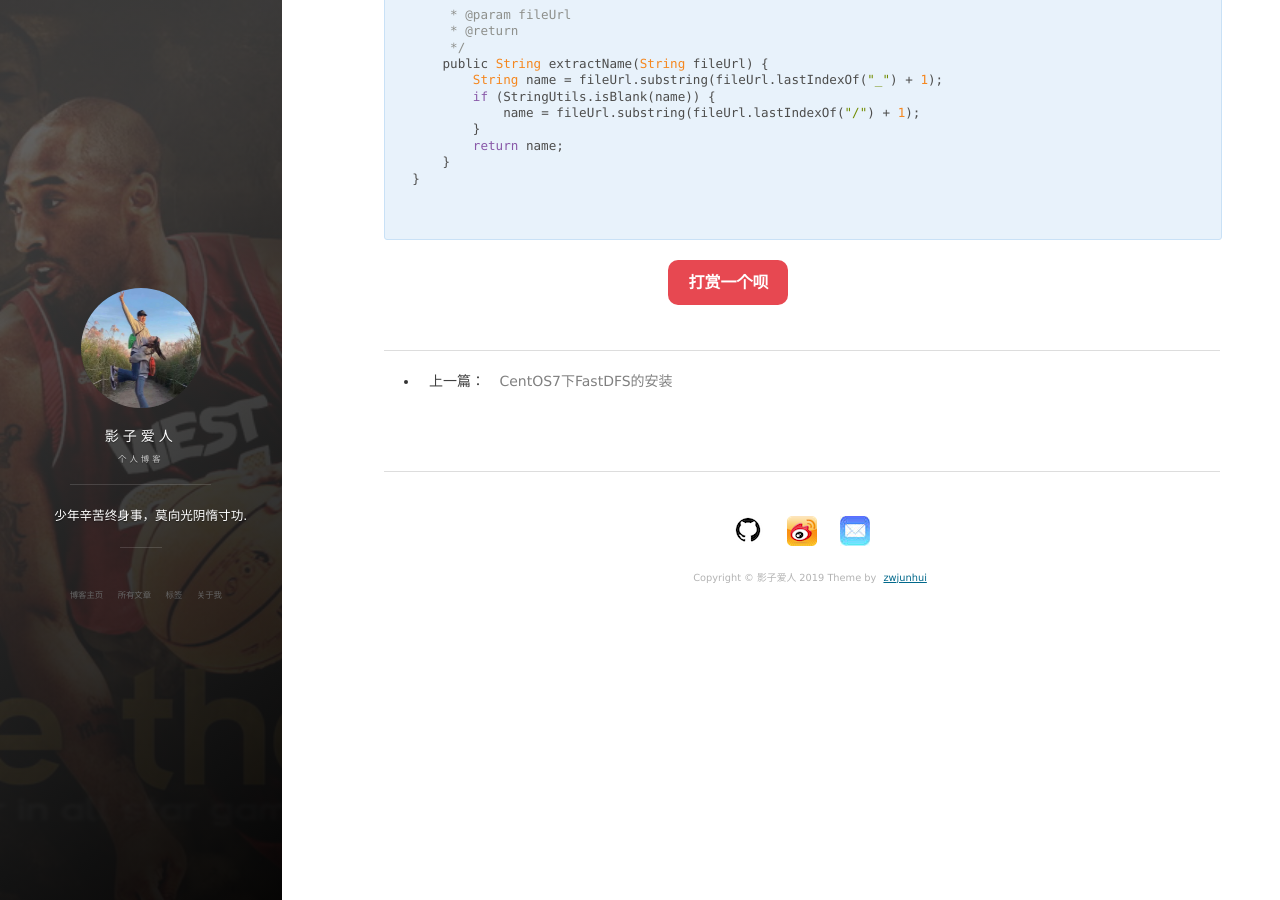
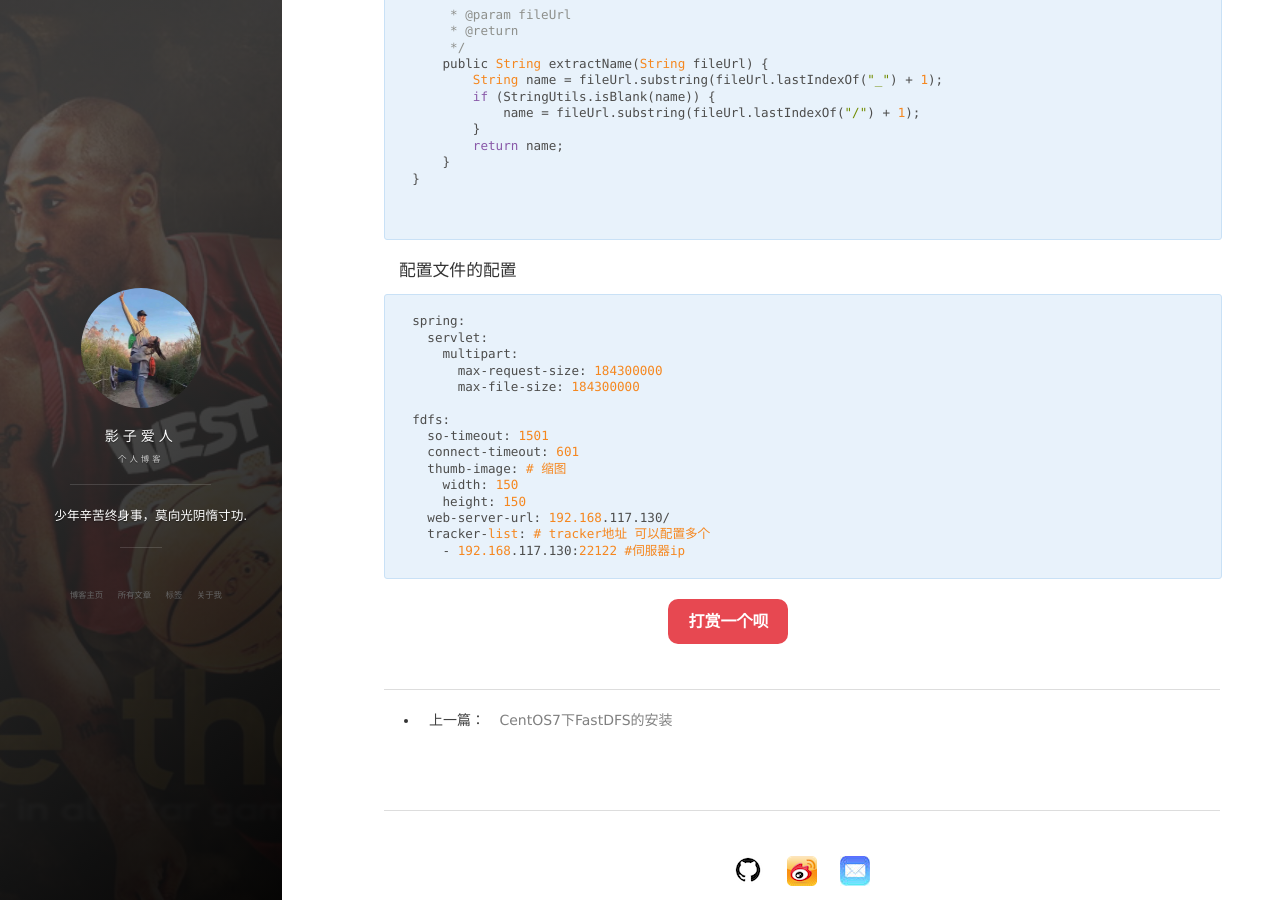
Before and after one commit to zwjunhui/personblog, a Jekyll site: the page built from _posts/2019-06-17-JavaInsFast.md, in a window 1280 px wide and 900 px high, scrolled down 3946 px. Built offline with Jekyll 4.4.1, drawn with Linux system fonts in a browser that asks for light colours; nearby versions of some CDN libraries; comment, search, counter and statistics services are not loaded.

Commit message:
Update 2019-06-17-JavaInsFast.md

````diff
--- a/_posts/2019-06-17-JavaInsFast.md
+++ b/_posts/2019-06-17-JavaInsFast.md
@@ -202,3 +202,21 @@ public class FdfsApi {
 
 
 ```
+#### 配置文件的配置
+```javascript
+spring:
+  servlet:
+    multipart:
+      max-request-size: 184300000
+      max-file-size: 184300000
+
+fdfs:
+  so-timeout: 1501
+  connect-timeout: 601
+  thumb-image: # 缩图
+    width: 150
+    height: 150
+  web-server-url: 192.168.117.130/
+  tracker-list: # tracker地址 可以配置多个
+    - 192.168.117.130:22122 #伺服器ip
+```
````
